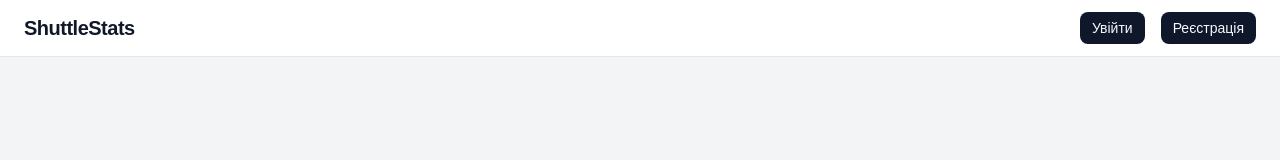
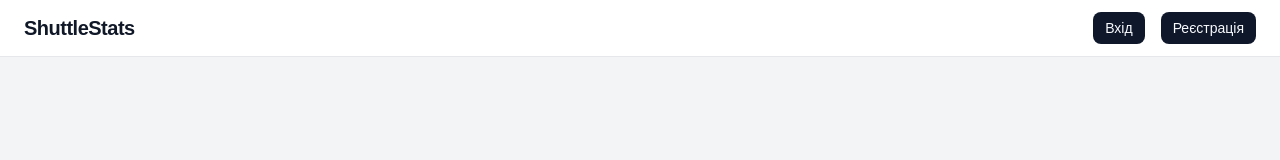
Before and after one commit to mariiakorkhova7/sports-statistics-app, a Next.js app: page /login in a window 1280 px wide. Shown: the top 160 px of the page. Built offline with nearby package versions, Linux system fonts and the light colour scheme.

Commit message:
fix(ui): Change button naming in Navbar

```diff
--- a/components/Navbar.tsx
+++ b/components/Navbar.tsx
@@ -48,7 +48,7 @@ export default function Navbar() {
             ) : (
               <>
                 <Link href="/login">
-                  <Button size="sm">Увійти</Button>
+                  <Button size="sm">Вхід</Button>
                 </Link>
 
                 <Link href="/register">
```
